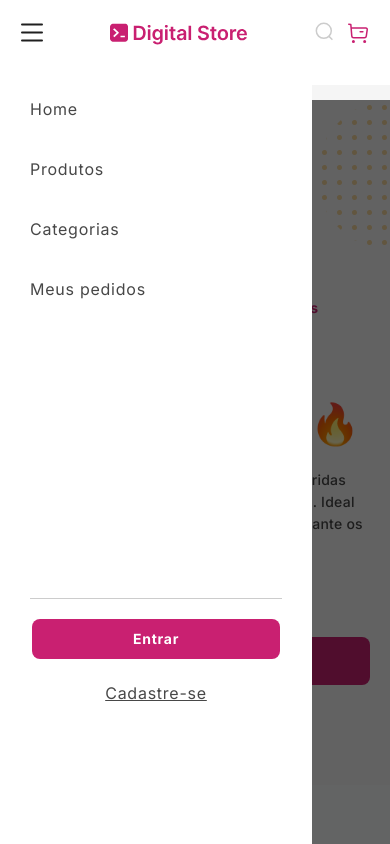
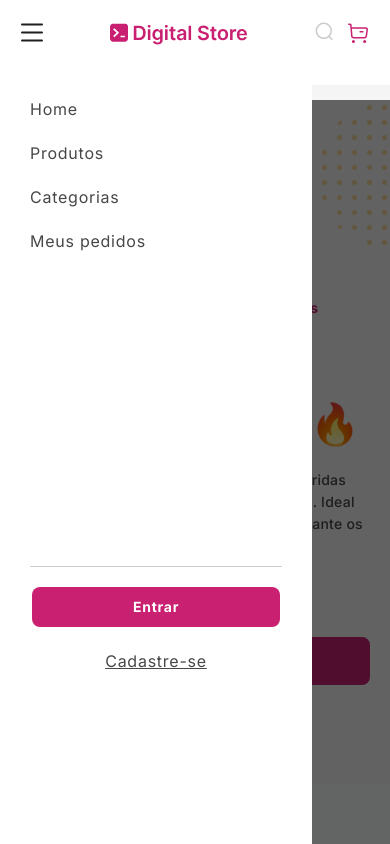
Before and after one commit to flaviare1s/drip-store, a React (Vite) app: page / in a window 390 px wide. Both pictures are taken after a click on the element 32 px from the left and 32 px from the top of the page. Shown: the top 844 px of the page. Built offline with nearby package versions, Linux system fonts and the light colour scheme.

Commit message:
Ajusta estilo da NavBar

```diff
--- a/src/components/Header/NavBar.jsx
+++ b/src/components/Header/NavBar.jsx
@@ -3,7 +3,7 @@ import { Link } from "react-router-dom"
 export const NavBar = () => {
   return (
     <section className="flex justify-between w-[80vw] lg:w-full relative">
-      <nav className='w-full flex flex-col lg:flex-row lg:justify-start items-start lg:items-center gap-8 text-dark-gray-2 leading-[28px] tracking-[0.75px] absolute lg:relative top-0 left-[-20px] z-50 bg-white p-[30px] lg:p-0 h-[100vh] lg:h-auto'>
+      <nav className='w-full flex flex-col lg:flex-row lg:justify-start items-start lg:items-center gap-4 lg:gap-8 text-dark-gray-2 leading-[28px] tracking-[0.75px] absolute lg:relative top-0 left-[-20px] z-50 bg-white p-[30px] lg:p-0 h-[100vh] lg:h-auto'>
         <Link className='hover:underline hover:text-primary hover:font-bold' to='/'>Home</Link>
         <Link className='hover:underline hover:text-primary hover:font-bold' to='/products'>Produtos</Link>
         <Link className='hover:underline hover:text-primary hover:font-bold' to='/categories'>Categorias</Link>
```
